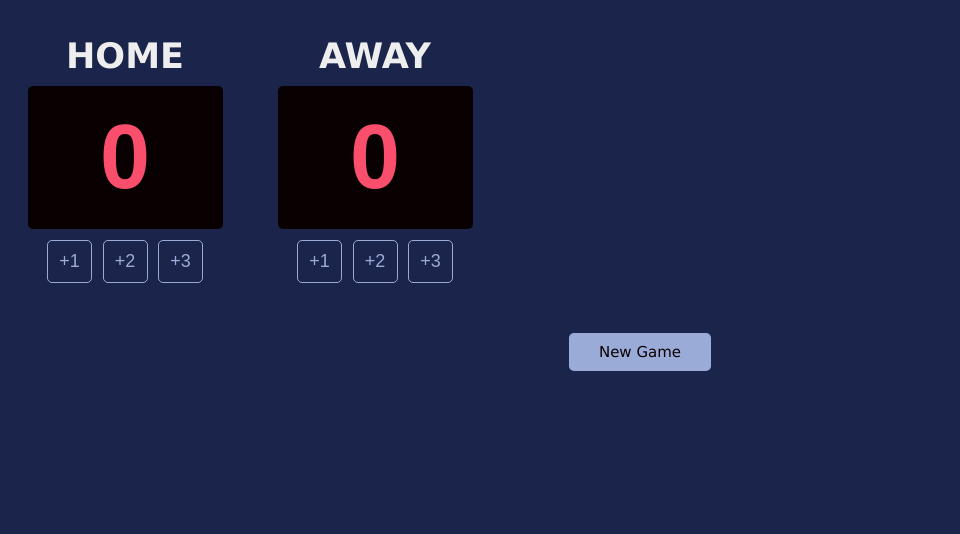
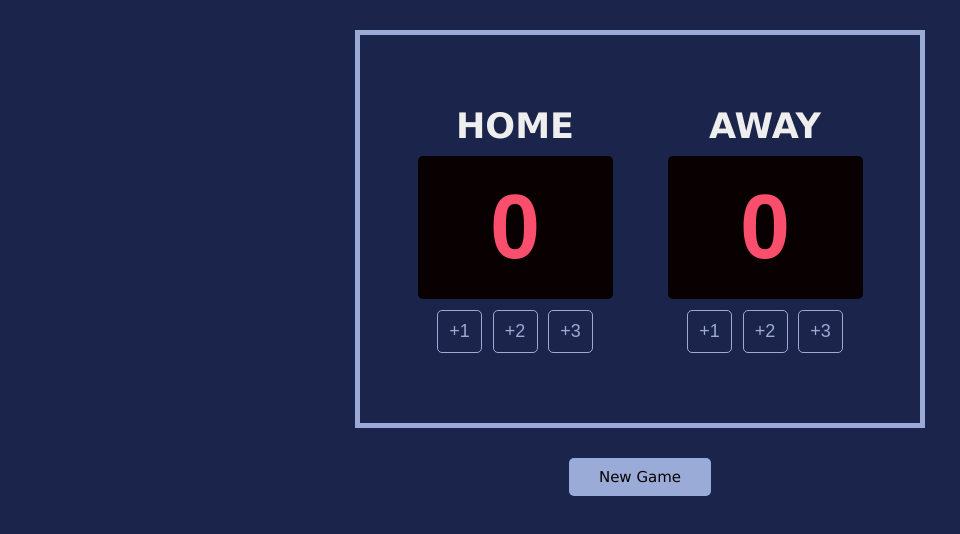
Before and after one commit to malachiteblue/scoreBoard, a website built with Vite: page index.html in a window 1280 px wide. Shown: the whole page, without its empty margins (0-960 px from the left). Built offline with nearby package versions, Linux system fonts and the light colour scheme; a web font is replaced by a local one.

Commit message:
Update index.css

```diff
--- a/index.css
+++ b/index.css
@@ -1,6 +1,6 @@
 body {
     margin: 0;
-    background: #1B244A
+    background: #1B244A;
 }
 
 .container {
@@ -11,6 +11,9 @@ body {
     font-weight:bold;
     font-size:30px;
     max-width: 500px;
+    margin:30px auto;
+    border:5px solid #9AABD8;
+    padding:70px 30px;
 }
 
 #home, #guest{
@@ -19,7 +22,7 @@ body {
 
 h3{
     /*border:1px solid white;*/
-    margin-bottom:0px;
+    margin:0px;
 }
 .score {
     border:0px solid white;
@@ -46,7 +49,7 @@ h3{
 
 #newGame {
     display: block;
-    margin:50px auto;
+    margin:10px auto;
     padding:10px 30px;
     font-family:Verdana, Geneva, Tahoma, sans-serif;
     color:#080001;
```
